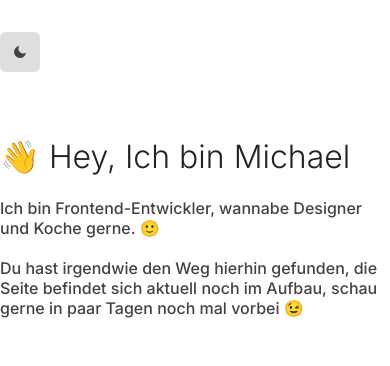
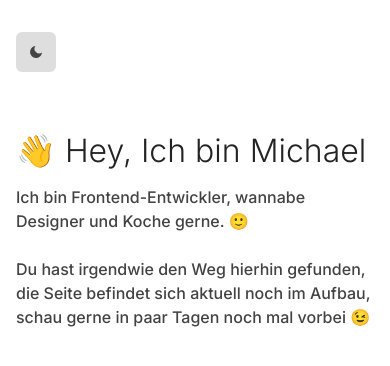
Before and after one commit to michaelketzer/mketz.io, a Next.js app: page / in a window 390 px wide. Shown: the top 366 px of the page. Built offline with nearby package versions, Linux system fonts and the light colour scheme.

Commit message:
Added deploy via github ci; Added lighthouse test run; Added padding for responsive handling;

```diff
--- a/Components/Header.tsx
+++ b/Components/Header.tsx
@@ -7,12 +7,13 @@ export default function Header(): ReactElement {
       <ThemeSwitch />
       <style jsx>{`
         .header {
-          margin: 2rem auto;
+          margin: var(--container-spacing) auto;
           max-width: 900px;
           position: sticky;
           z-index: 10;
           top: 0;
           backdrop-filter: saturate(180%) blur(20px);
+          padding: 1rem var(--container-spacing);
         }
       `}</style>
     </nav>
--- a/Components/PageLayout.tsx
+++ b/Components/PageLayout.tsx
@@ -12,7 +12,7 @@ export default function PageLayout({ children }: Props): ReactElement {
         main {
           max-width: 800px;
           margin: 0 auto;
-          padding: 0.5rem 0;
+          padding: 0.5rem var(--container-spacing);
         }
       `}</style>
     </main>
--- a/styles/global.css
+++ b/styles/global.css
@@ -1,3 +1,7 @@
+:root {
+  --container-spacing: 2rem;
+}
+
 .light {
   --font-color: #434343;
   --font-color-header: #232323;
@@ -22,6 +26,8 @@ body,
 html {
   padding: 0;
   margin: 0;
+  font-size: 18px;
+  line-height: 24px;
 }
 
 html {
@@ -40,3 +46,14 @@ body {
   --primary: #008aff;
   --button-secondary: #343434;
 }
+
+@media only screen and (max-width: 766px) {
+  :root {
+    --container-spacing: 1rem;
+  }
+
+  body, html {
+    font-size: 16px;
+  line-height: 24px;
+  }
+}
```
Also changed, not shown: vercel.json (added).
